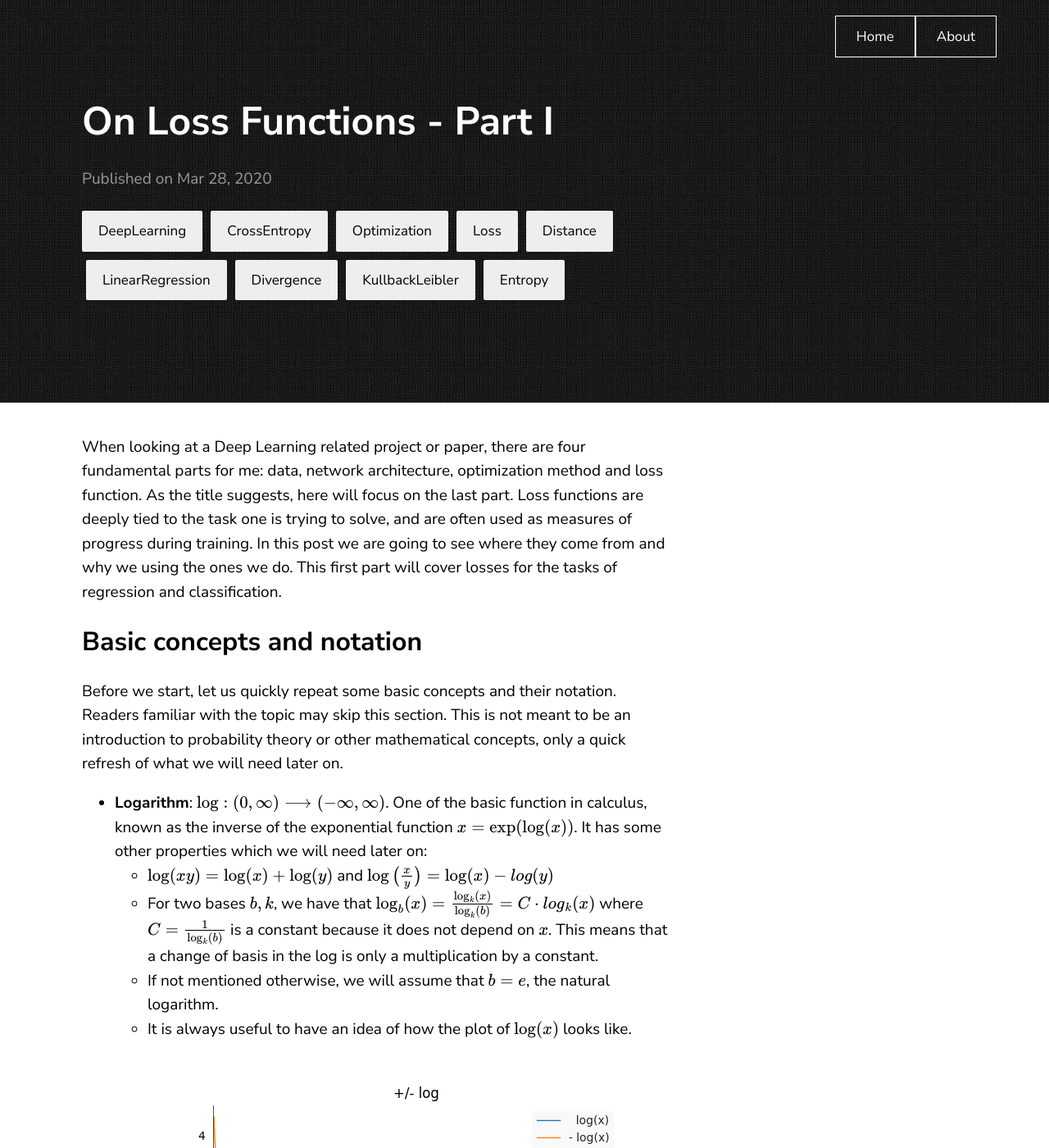
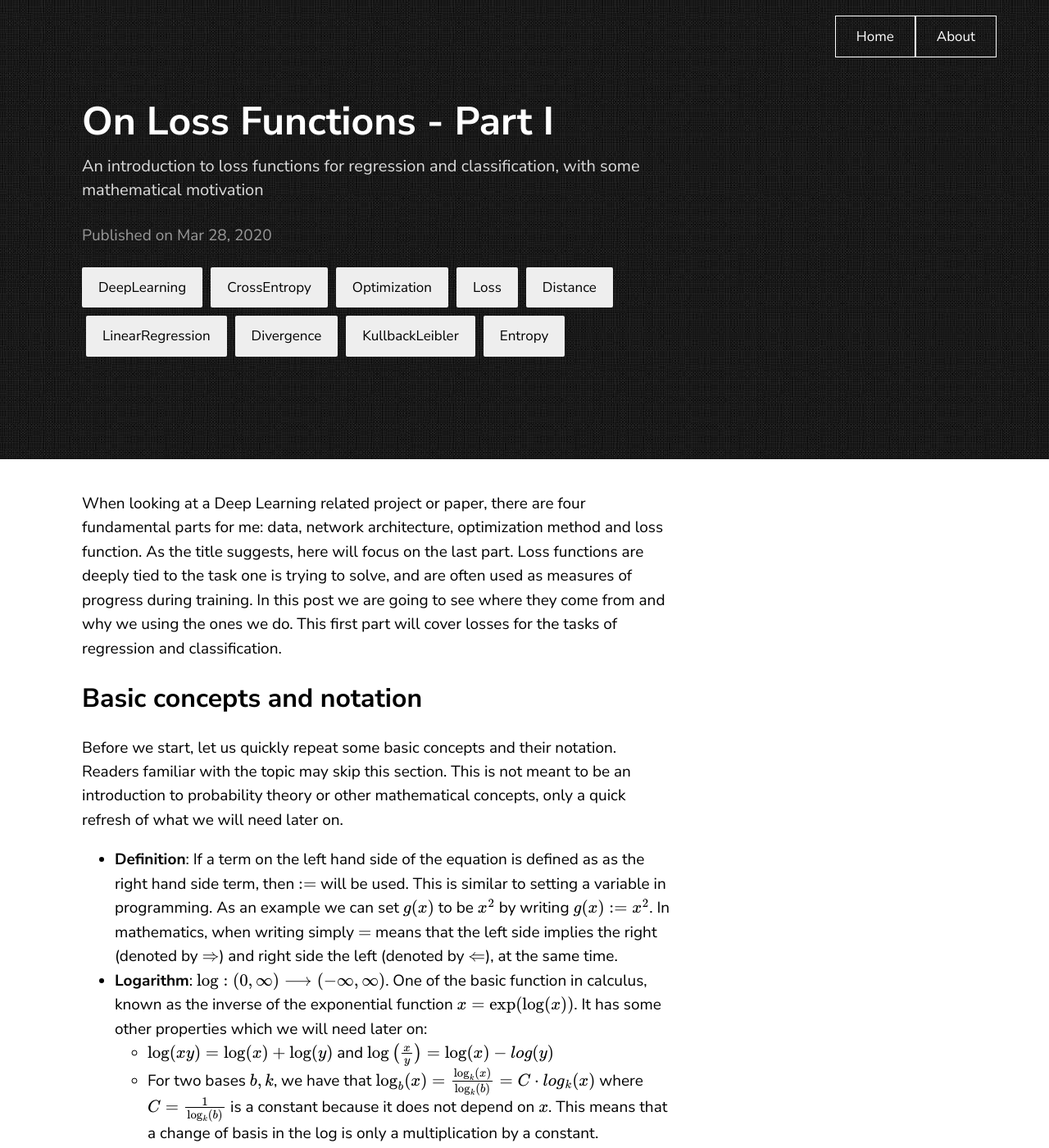
Before and after one commit to heinzermch/heinzermch.github.io, a Jekyll site: the page built from _posts/2020-28-03-on-loss-functions-part-1.md, in a window 1280 px wide and 1400 px high. Shown: the whole window at 82% size. Built offline with Jekyll 4.4.1, drawn with Linux system fonts in a browser that asks for light colours; formulas are drawn with MathJax 3; comment, search, counter and statistics services are not loaded; some of the changed text lies outside the part shown.

Commit message:
updated description and definition

```diff
--- a/_posts/2020-28-03-on-loss-functions-part-1.md
+++ b/_posts/2020-28-03-on-loss-functions-part-1.md
@@ -1,7 +1,8 @@
 ---
 layout: post
-author: michael
+author: Michael Heinzer
 title:  "On Loss Functions - Part I"
+description: An introduction to loss functions for regression and classification, with some mathematical motivation
 date:   2020-03-28 11:00:00 +0530
 categories: DeepLearning CrossEntropy Optimization Loss Distance LinearRegression Divergence KullbackLeibler Entropy
 comments: yes
@@ -12,6 +13,7 @@ When looking at a Deep Learning related project or paper, there are four fundame
 
 Before we start, let us quickly repeat some basic concepts and their notation. Readers familiar with the topic may skip this section. This is not meant to be an introduction to probability theory or other mathematical concepts, only a quick refresh of what we will need later on.
 
+- **Definition**: If a term on the left hand side of the equation is defined as as the right hand side term, then $$:=$$ will be used. This is similar to setting a variable in programming. As an example we can set $$g(x)$$ to be $$x^2$$ by writing $$g(x) := x^2$$. In mathematics, when writing simply $$=$$ means that the left side implies the right (denoted by $$\Rightarrow$$) and right side the left (denoted by $$\Leftarrow$$), at the same time.
 - **Logarithm**: $$\log : (0,\infty) \longrightarrow (-\infty, \infty)$$. One of the basic function in calculus, known as the inverse of the exponential function $$ x = \exp(\log(x)) $$. It has some other properties which we will need later on:
   - $$ \log(xy) = \log(x) + \log(y)$$ and $$\log\big(\frac{x}{y}\big) = \log(x) - log(y)$$
   - For two bases $$b, k$$, we have that $$ \log_b(x) = \frac{\log_k(x)}{\log_k(b)} = C \cdot log_k(x) $$ where $$C = \frac{1}{\log_k(b)}$$ is a constant because it does not depend on $$x$$. This means that a change of basis in the log is only a multiplication by a constant.
@@ -30,7 +32,7 @@ Before we start, let us quickly repeat some basic concepts and their notation. R
     - The right limit is 1: $$ \sigma(x)_{x \longrightarrow \infty } = 1 $$
     - At zero we are in the middle of the limits: $$ \sigma(0) = 0.5$$
   - The derivative of the sigmoid is $$\frac{\partial \sigma(x)}{\partial x} =  \sigma(x) (1-\sigma(x))$$
-- **Softplus**: $$ \zeta : (-\infty,\infty) \longrightarrow (0,\infty)$$ is defined as $$ \zeta(x) = \log(1+\exp(x))$$ the name comes from its close relationship with the function $$x^+ = \max(0,x)$$, which deep learning practitioners know as rectified linear unit (ReLU). It is essentially a softer version of $$x^+$$ which becomes apparent when we draw them. It will also frequently show up when we manipulate sigmoid functions in connection with Maximum Likelihood.
+- **Softplus**: $$ \zeta : (-\infty,\infty) \longrightarrow (0,\infty)$$ is defined as $$ \zeta(x) := \log(1+\exp(x))$$ the name comes from its close relationship with the function $$x^+ = \max(0,x)$$, which deep learning practitioners know as rectified linear unit (ReLU). It is essentially a softer version of $$x^+$$ which becomes apparent when we draw them. It will also frequently show up when we manipulate sigmoid functions in connection with Maximum Likelihood.
   - This plot shows the difference between softplus and ReLU
     ![Plot of softplus and ReLU](/assets/images/loss_functions_part_1/softplus_relu_plot.png)
   - Some other noteworthy properties:
@@ -39,7 +41,7 @@ Before we start, let us quickly repeat some basic concepts and their notation. R
 - **Random Variable**: A variable whose values depend on the outcomes of a random phenomenon, we usually denote it by $$X$$ (upper case) and an outcome by $$x$$ (lower case). An example would be a random variable X which represents a coin throw, it can take value zero for head or one for tail.
 - **Probability Distribution**: A function $$p$$ associated with a random variable $$X$$, it will tell us how likely an outcome $$x \in X$$ is. In the case of a fair coin, we will have $$p_X(0) = p_X(1) = \frac{1}{2} $$. We usually omit the subscript $$p_X$$ and only write $$p$$ for simplicity.
   If we have an unnormalized probability distribution we will denote it with a hat: $$\hat{P}$$. An unnormalized probability distribution does not need to sum up to one.
-- **Expectation**: For a random variable $$X$$ the expectation is defined as $$ E(X) = \sum_{x \in X} p(x)  x$$. A weighted average of all the outcomes of a random variable (weighted by the probability). The expectation of the coin throw example is $$E(X) = 0 \cdot p(0) + 1 \cdot p(1) = 0 \cdot \frac{1}{2} + 1 \cdot \frac{1}{2} = \frac{1}{2}$$.
+- **Expectation**: For a random variable $$X$$ the expectation is defined as $$ E(X) := \sum_{x \in X} p(x)  x$$. A weighted average of all the outcomes of a random variable (weighted by the probability). The expectation of the coin throw example is $$E(X) = 0 \cdot p(0) + 1 \cdot p(1) = 0 \cdot \frac{1}{2} + 1 \cdot \frac{1}{2} = \frac{1}{2}$$.
 - **(Strictly) Increasing transformation**: a function $$ f : \mathbb{R} \longrightarrow \mathbb{R}$$ is a (strictly) increasing transformation if for all $$x, y \in \mathbb{R}$$ with $$ x \leq y$$ ($$x < y$$) we have that $$f(x) \leq f(y)$$ ($$f(x) < f(y)$$). These transformations have the property that we can apply them without changing the result whenever we care only about the ordering of elements, for example when minimizing a function.
 - **Maximum Likelihood Estimation**: For a probability distribution $$p_\theta$$ with parameter $$\theta$$ and data $$ \lbrace x_1, \dotsc, x_n \rbrace$$ we can estimate $$\theta$$ by maximizing the probability over the data: $$\theta = \text{argmax}_{\theta} p_{\theta}(x) = \prod_{i=1}^n p_{\theta}(x_i)$$. This is called maximum likelihood estimation. Often it is more convenient to maximize the log likelihood instead, and because the log is a strictly increasing transformation the result will not change. The log transformation has the additional benefit that the product becomes a sum: $$\theta = \text{argmax}_{\theta} \log(p_{\theta}(x)) = \sum_{i=1}^n \log(p_{\theta}(x_i))$$. Which is beneficial when doing numerical optimization.
 
@@ -66,7 +68,7 @@ These four conditions have straightforward interpretations. The first one tells
 
 The most well known example of a distance would be the Euclidean distance. In its general form the Euclidean distance between two n-dimensional real vectors $$x$$ and $$y$$, $$x,y \in \mathbb{R}^n $$, is defined as follows:
 
-$$ d_E(x,y) = \sqrt{\sum_{i=1}^{n} (x_i - y_i)^2 }$$
+$$ d_E(x,y) := \sqrt{\sum_{i=1}^{n} (x_i - y_i)^2 }$$
 
 It is also often called the L2 norm, and denoted by $$\mid\mid \cdot \mid\mid_2$$. In the two dimensional case this reduces to well known formula for calculating the hypotenuse of a triangle:
 
@@ -120,7 +122,7 @@ The Kullback-Leibler divergence or KL-divergence is often used to compare two pr
 
 The KL-divergence of two probability distributions $$p$$ and $$q$$ is defined as
 
-$$D_{KL}(p \mid\mid q) = \sum_{x \in X} p(x) \log\bigg(\frac{p(x)}{q(x)}\bigg) = - \sum_{x \in X} p(x) \log\bigg(\frac{q(x)}{p(x)}\bigg).$$
+$$D_{KL}(p \mid\mid q) := \sum_{x \in X} p(x) \log\bigg(\frac{p(x)}{q(x)}\bigg) = - \sum_{x \in X} p(x) \log\bigg(\frac{q(x)}{p(x)}\bigg).$$
 
 In the third term we simply switched the order of $$p$$ and $$q$$ to take out a minus sign, this form of the KL-Divergence will show up later. Note that we can view the KL-divergence as the expectation of the logarithmic difference between $$p$$ and $$q$$. This is because of
 
@@ -140,7 +142,7 @@ $$I(x) = - \log(p(x))$$.
 
 For $$p$$ a probability distribution on a random variable $$X$$, the entropy $$H$$ of $$p$$ is defined as
 
-$$H_b(p) = -\sum_{x \in X} p(x) \log_b(p(x)) = E(I(X))$$
+$$H_b(p) := -\sum_{x \in X} p(x) \log_b(p(x)) = E(I(X))$$
 
 where $$b$$ is the base of the logarithm which is used to choose the units of information. If $$b=2$$ then the unit of information is bits, if $$b=e$$ then the unit is nats. However changing the base will only rescale entropy, it will not change the order of different distributions, i.e. if $$H_2(p) > H_2(q)$$ then $$H_e(p) > H_e(q)$$ for two probability distributions $$p, q$$.
 
@@ -150,7 +152,7 @@ The term on the right hand side shows an interpretation of the entropy, it can b
 
 The cross-entropy between two probability distributions $$p$$ an $$q$$ is defined as
 
-$$H(p,q) = H(p) + D_{KL}( p \mid \mid q) $$
+$$H(p,q) := H(p) + D_{KL}( p \mid \mid q) $$
 
 This tells us cross-entropy is the sum of the entropy of the target variable and the penalty which we incur by approximating the true distribution $$p$$ with the distribution $$q$$. The terms can be simplified:
 
@@ -218,14 +220,18 @@ Remember that $$\sigma(x) = \frac{\exp(x)}{1+\exp(x)}$$, $$z \in \lbrace 0,1 \rb
 
 - For $$z = 0$$: We have that $$P(z) = P(0) = \sigma((0-1)y) = \sigma(-y) = \frac{\exp(-y)}{1+\exp(-y)}$$.
   - $$\lim_{y \longrightarrow \infty} = \frac{\exp(-y)}{1+\exp(-y)} = 0$$
-  - This means in the case that the true label is zero, and our model output $$y =f(x)$$ goes towards $$\infty$$, the probability of the label being zero is $$0$$.
+
+    This means in the case that the true label is zero, and our model output $$y =f(x)$$ goes towards $$\infty$$, the probability of the label being zero is $$0$$.
   - $$\lim_{y \longrightarrow -\infty} = \frac{\exp(-y)}{1+\exp(-y)} = 1$$
-  - This means in the case that the true label is zero, and our model output $$y =f(x)$$ goes towards $$-\infty$$, the probability of the label being zero is $$1$$.
+
+    This means in the case that the true label is zero, and our model output $$y =f(x)$$ goes towards $$-\infty$$, the probability of the label being zero is $$1$$.
 - For $$z = 1$$: We have that $$P(z) = P(1) = \sigma((2-1)y) = \sigma(y) = \frac{\exp(y)}{1+\exp(y)}$$
   - $$\lim_{y \longrightarrow \infty} = \frac{\exp(y)}{1+\exp(y)} = 1$$
-  - This means in the case that the true label is one, and our model output $$y =f(x)$$ goes towards $$\infty$$, the probability of the label being one is $$1$$.
+
+    This means in the case that the true label is one, and our model output $$y =f(x)$$ goes towards $$\infty$$, the probability of the label being one is $$1$$.
   - $$\lim_{y \longrightarrow -\infty} = \frac{\exp(y)}{1+\exp(y)} = 0$$
-  - This means in the case that the true label is one, and our model output $$y =f(x)$$ goes towards $$-\infty$$, the probability of the label being one is $$0$$.
+
+    This means in the case that the true label is one, and our model output $$y =f(x)$$ goes towards $$-\infty$$, the probability of the label being one is $$0$$.
 
 After this slightly tedious motivation we can now finally apply the cross-entropy loss to our model. In the case of two classes, with true class $$z$$ and predicted probability $$p = \sigma((2z-1)y)$$, it reduces to
 
```
